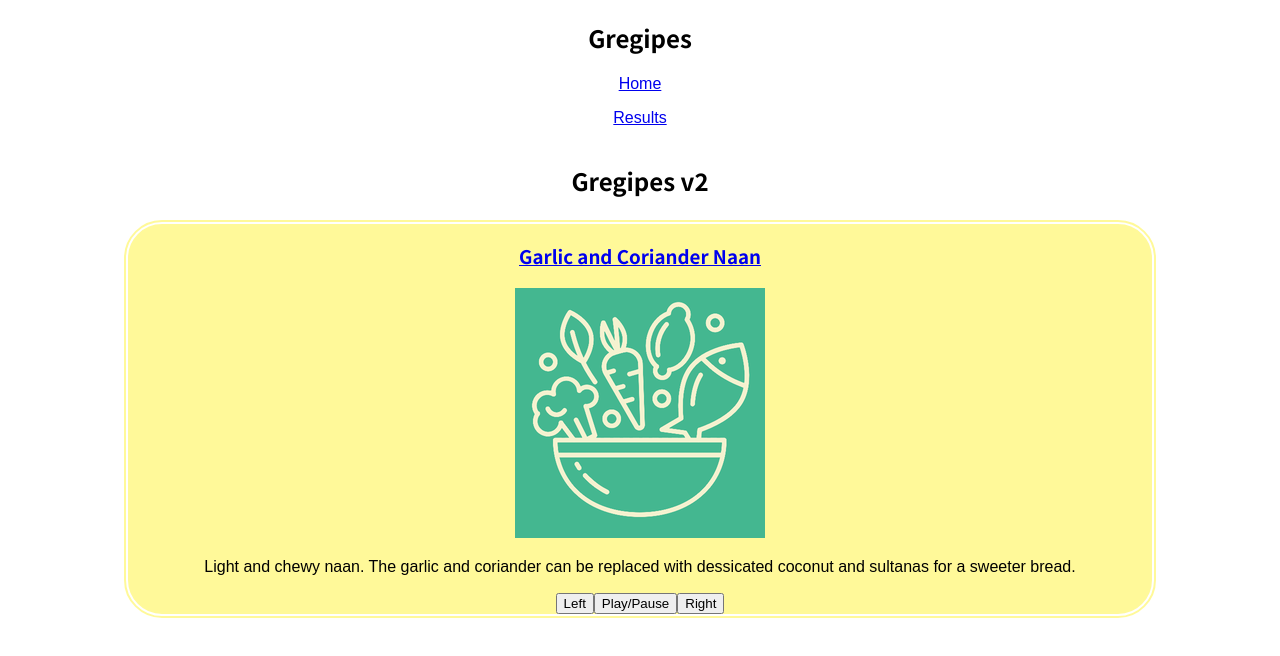
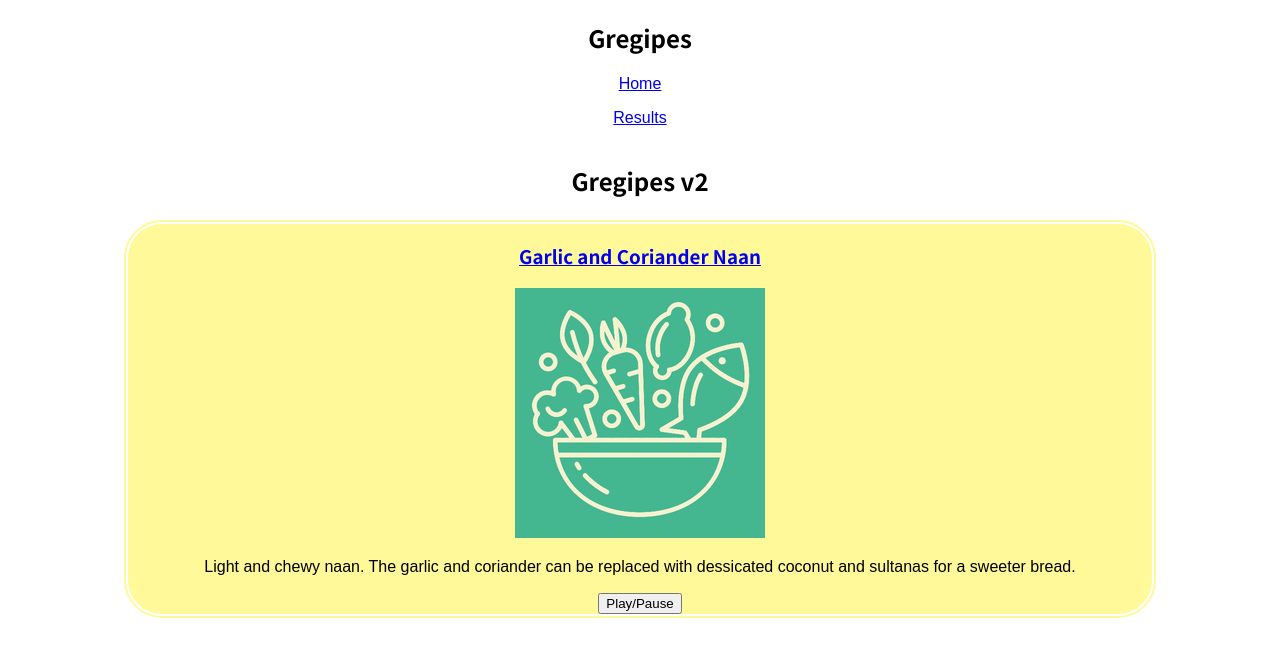
Before and after one commit to Albadylic/Gregipes-V2, a React (Create React App) app: page / in a window 1280 px wide. Shown: the top 656 px of the page. Built offline with nearby package versions, Linux system fonts and the light colour scheme; a web font is replaced by a local one.

Commit message:
Remove left/right buttons Relates #15

```diff
--- a/src/Slider/Slider.jsx
+++ b/src/Slider/Slider.jsx
@@ -127,9 +127,7 @@ const Slider = () => {
         {data.recipes[indexArray[VisibleRecipe(isPlaying)]].description}
       </p>
       <article id="slider__buttons">
-        <button>Left</button>
         <button onClick={updatePlayStatus}>Play/Pause</button>
-        <button>Right</button>
       </article>
     </section>
   );
```
